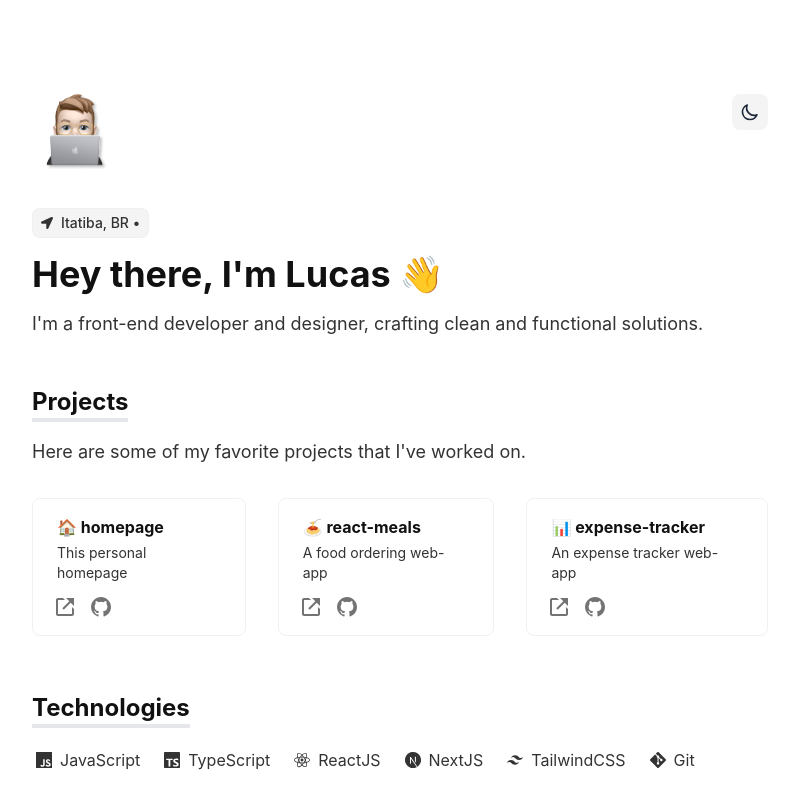
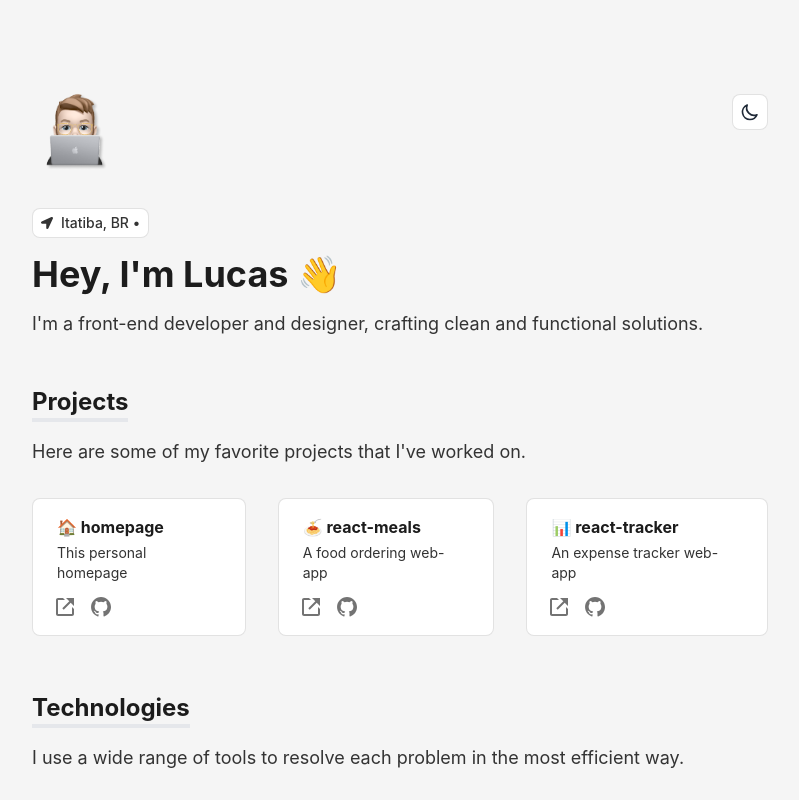
Before and after one commit to lucaspassini/homepage, a Next.js app: page / in a window 1280 px wide. Shown: the top 800 px of the page, without its empty margins (240-1039 px from the left). Built offline with nearby package versions, Linux system fonts and the light colour scheme.

Commit message:
change: tailwind default project colors

```diff
--- a/components/Hero.tsx
+++ b/components/Hero.tsx
@@ -27,7 +27,7 @@ export default function Hero(): JSX.Element {
         <button
           aria-label="Toggle Dark Mode"
           type="button"
-          className="flex items-center justify-center transition-all rounded-lg bg-zinc-100 w-9 h-9 dark:bg-neutral-700 hover:ring-2 ring-gray-300"
+          className="flex items-center justify-center transition-all border rounded-lg bg-lightCard w-9 h-9 dark:bg-neutral-800 border-opacity-20 border-greyBorder"
           onClick={() => setTheme(resolvedTheme === 'dark' ? 'light' : 'dark')}
         >
           {mounted && (
@@ -57,7 +57,7 @@ export default function Hero(): JSX.Element {
           )}
         </button>
       </div>
-      <span className="inline-block px-2 py-1 mt-16 text-sm font-medium leading-none text-center text-gray-700 align-baseline border rounded-lg border-zinc-400 border-opacity-5 whitespace-nowrap bg-zinc-100 hover:bg-zinc-200 dark:hover:bg-neutral-700 dark:bg-neutral-800 dark:text-white ">
+      <span className="inline-block px-2 py-1 mt-16 text-sm font-medium leading-none text-center text-gray-700 align-baseline border rounded-lg whitespace-nowrap bg-lightCard border-opacity-20 border-greyBorder hover:bg-zinc-50 dark:hover:bg-neutral-700 dark:bg-neutral-800 dark:text-white ">
         <Link
           href="https://www.google.com.br/maps/place/Itatiba,+State+of+S%C3%A3o+Paulo/@-22.9972518,-46.8994737,12z/data=!4m5!3m4!1s0x94cf2a851d59a719:0x1993f2010972ec6d!8m2!3d-23.0116344!4d-46.8375899"
           className="flex items-center h-5 gap-2 dark:text-greyText"
--- a/components/Projects.tsx
+++ b/components/Projects.tsx
@@ -15,7 +15,7 @@ export default function Projects(): JSX.Element {
           return (
             <div
               key={index}
-              className="p-6 pt-4 mb-4 transition-all border rounded-lg hover:-translate-y-1 hover:scale-10 duration-30 border-opacity-20 border-greyText "
+              className="p-6 pt-4 mb-4 transition-all border rounded-lg bg-lightCard hover:-translate-y-1 hover:scale-10 duration-30 border-opacity-20 border-greyBorder dark:bg-neutral-800 hover:drop-shadow-xl dark:hover:shadow-neutral-800 dark:shadow-lg"
             >
               <h3 className="mb-1 decoration-zinc-500">{item.title}</h3>
               <p className="text-sm">{item.description}</p>
--- a/components/Technologies.tsx
+++ b/components/Technologies.tsx
@@ -16,6 +16,7 @@ export default function Technologies(): JSX.Element {
         <h2 className="relative mx-0 mb-4 text-left border-b-4 dark:border-neutral-700 max-w-max md:w-max ">
           {technologies.title}
         </h2>
+        <p className="mb-8 text-lg">{technologies.desc}</p>
       </div>
       <div className="flex flex-wrap w-full mb-24 -m-2">
         <ListItem>
--- a/data/config.ts
+++ b/data/config.ts
@@ -4,7 +4,7 @@ export const meta = {
 };
 
 export const hero = {
-  title: "Hey there, I'm Lucas 👋 ",
+  title: "Hey, I'm Lucas 👋 ",
   desc: "I'm a front-end developer and designer, crafting clean and functional solutions."
 };
 
@@ -25,10 +25,10 @@ export const projects = {
       github: 'lucaspassini/react-meals'
     },
     {
-      title: '📊 expense-tracker',
+      title: '📊 react-tracker',
       description: 'An expense tracker web-app',
       link: 'https://passini-expensetracker.vercel.app',
-      github: 'lucaspassini/expense-tracker'
+      github: 'lucaspassini/react-tracker'
     }
   ]
 };
--- a/tailwind.config.js
+++ b/tailwind.config.js
@@ -8,14 +8,16 @@ module.exports = {
     },
     extend: {
       colors: {
-        dark: '#111111',
-        white: '#FFFFFF',
+        dark: '#1C1C1C',
+        white: '#F5F5F5',
         grey: '#BDBDBD',
         lightText: '#333333',
         darkText: '#FFFFFF',
-        greyText: '#BABABA',
+        greyText: '#E5E5E5',
         lightBorder: '#1A202C',
-        darkBorder: '#A4A5A7'
+        darkBorder: '#A4A5A7',
+        greyBorder: '#6f6f6f',
+        lightCard: '#FFFF'
       }
     }
   },
```
